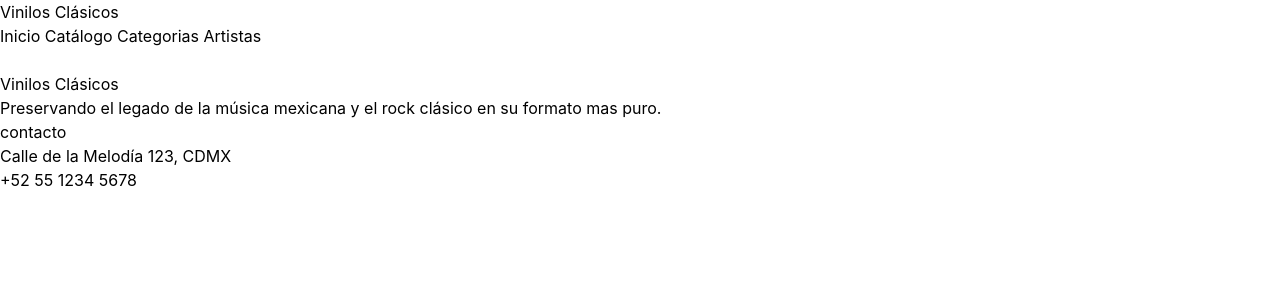
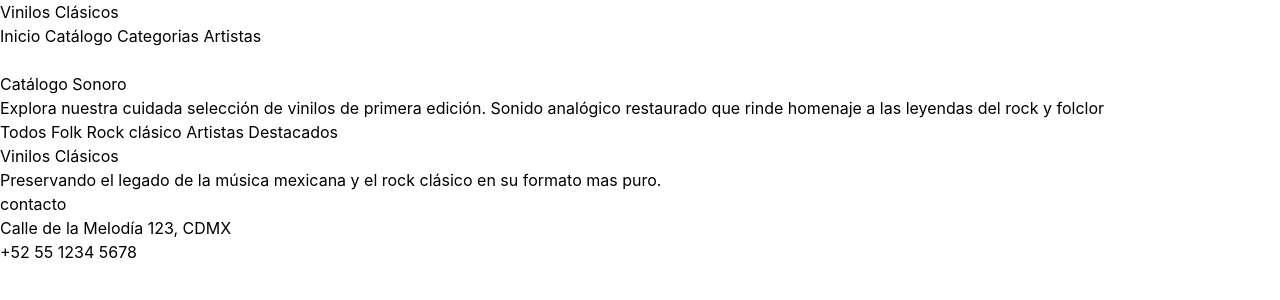
Before and after one commit to Pierocastellano3010/Mi-primer-proyecto, a SvelteKit app: page /catalogo in a window 1280 px wide. Shown: the top 300 px of the page. Built offline with nearby package versions, Linux system fonts and the light colour scheme; some icons are missing.

Commit message:
Empece a añadir las categorias de mi pagina

```diff
--- a/src/routes/+page.svelte
+++ b/src/routes/+page.svelte
@@ -10,4 +10,22 @@
         <button>rock clasico</button>
         <button>Rock en Españól</button>
     </div>
+    <div>
+        <h2>Ed maverick</h2>
+        <p>
+            El joven cantautor chihuahuense que redefinió la melancolía del folk
+            contemporáneo mexicano. Sus prensajes en vinilo capturanla cruda
+            intimidad de su voz
+        </p>
+        <button>Explorar colección</button>
+    </div>
+    <div>
+        <h3>Enanitos Verdes</h3>
+        <p>
+            Leyendas indiscutibles del rock en español. Redescubre los himnos de
+            toda una generacion con la calidez inigualable que solo el formato
+            analógico puede ofrecer.
+        </p>
+        <button>Explorar Colección</button>
+    </div>
 </section>
--- a/src/routes/catalogo/+page.svelte
+++ b/src/routes/catalogo/+page.svelte
@@ -0,0 +1,14 @@
+<div>
+    <h1>Catálogo Sonoro</h1>
+    <p>
+        Explora nuestra cuidada selección de vinilos de primera edición. Sonido
+        analógico restaurado que rinde homenaje a las leyendas del rock y
+        folclor
+    </p>
+</div>
+<div>
+<button>Todos</button>
+<button>Folk</button>
+<button>Rock clásico</button>
+<button>Artistas Destacados</button>
+</div>
```
